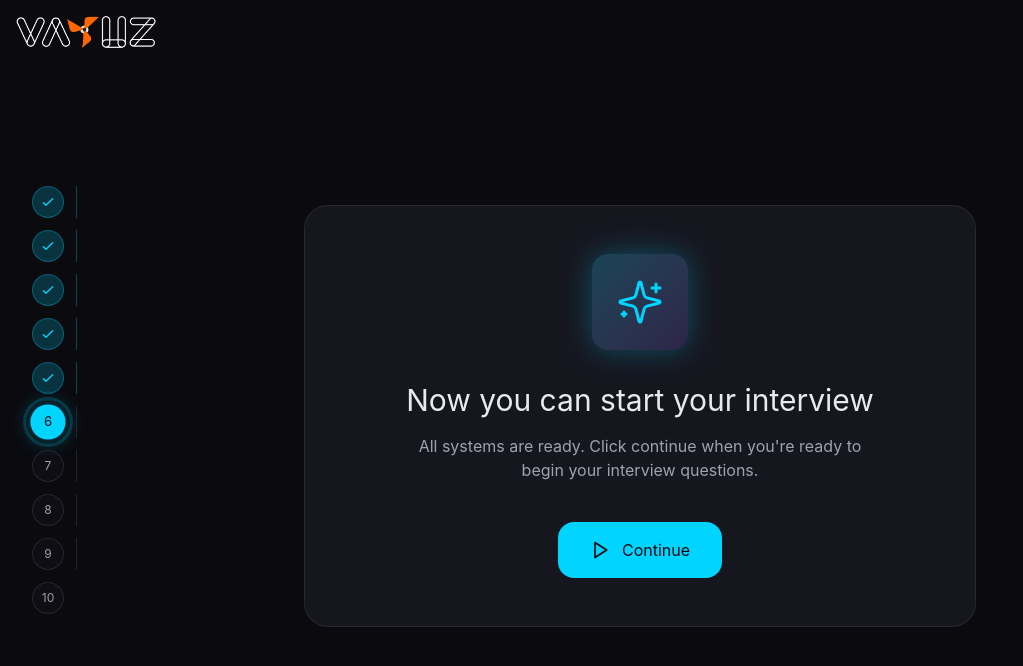
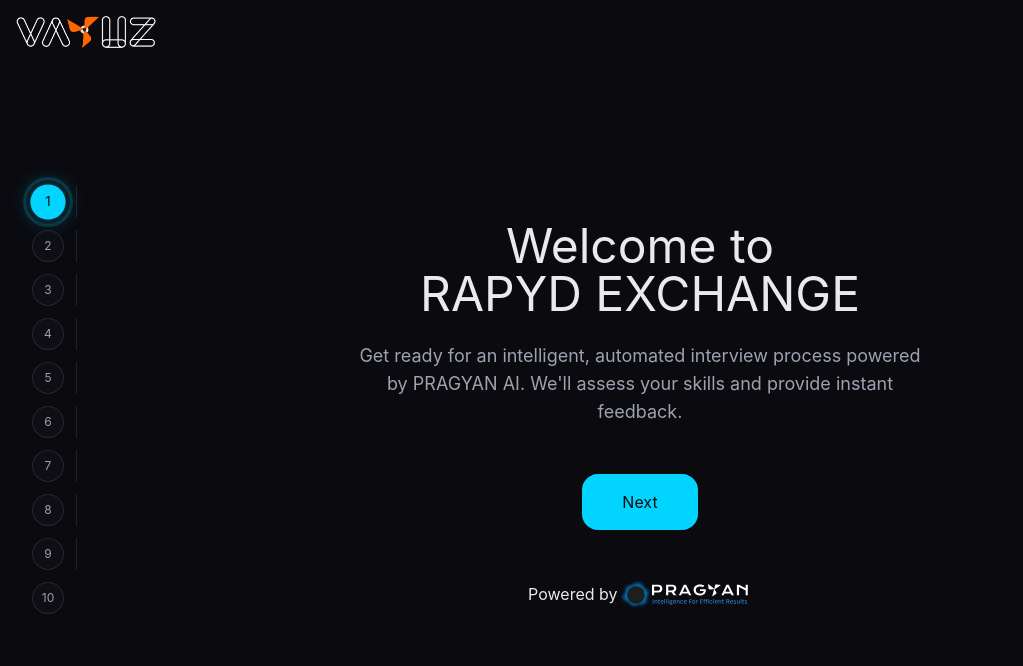
Before and after one commit to nishant-chauhan2427/AI_POC_Frontend, a React (Vite) app: page / in a window 1280 px wide. Shown: the top 666 px of the page, without its empty margins (0-1023 px from the left). Built offline with nearby package versions, Linux system fonts and the light colour scheme.

Commit message:
change state

```diff
--- a/src/App.tsx
+++ b/src/App.tsx
@@ -95,7 +95,7 @@
 };
 
 export default function App() {
-  const [currentStep, setCurrentStep] = useState(6);
+  const [currentStep, setCurrentStep] = useState(1);
 
   /* ---------------- URL DATA ---------------- */
   const [initialUserData, setInitialUserData] = useState(null);
```
